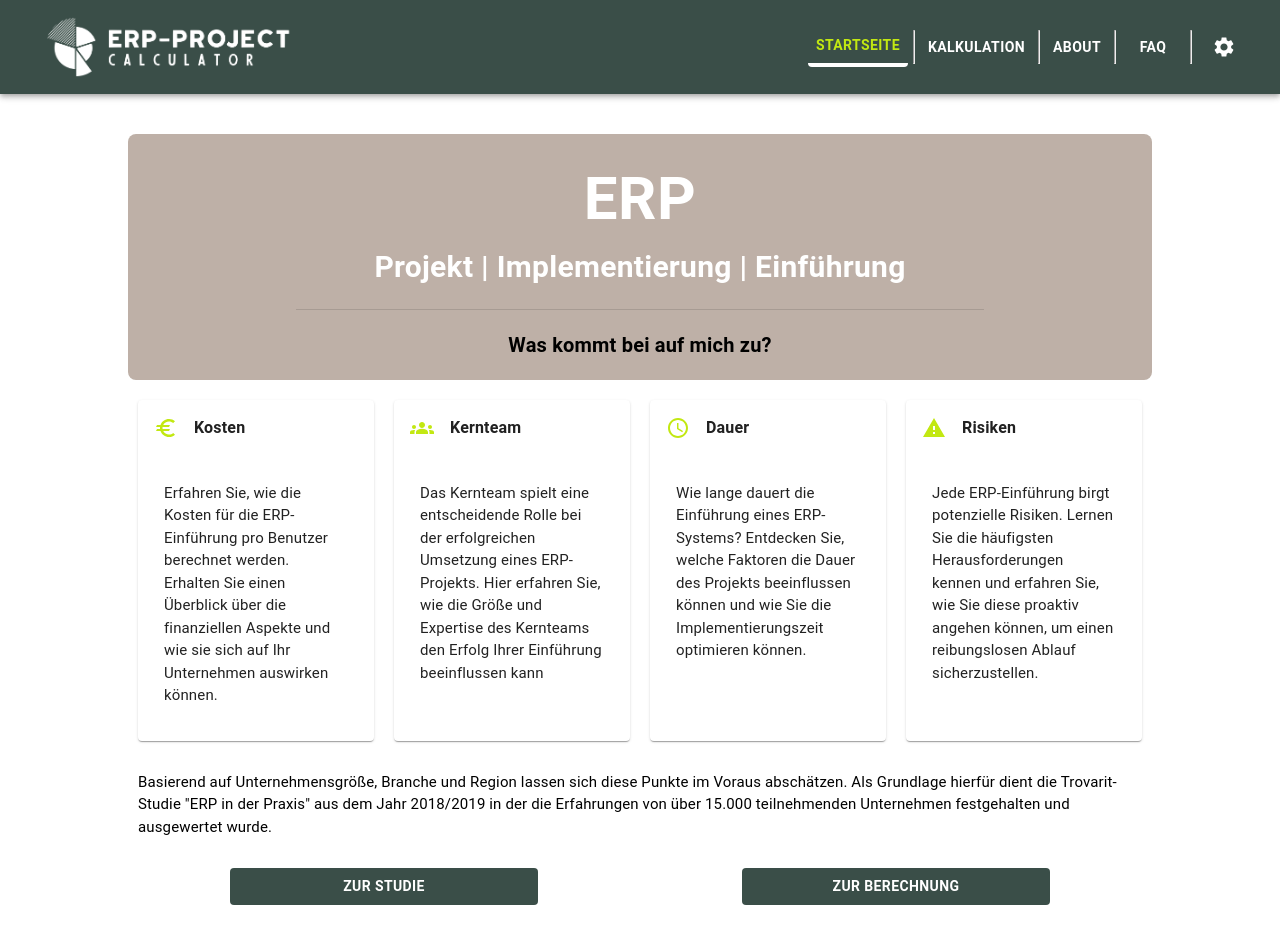
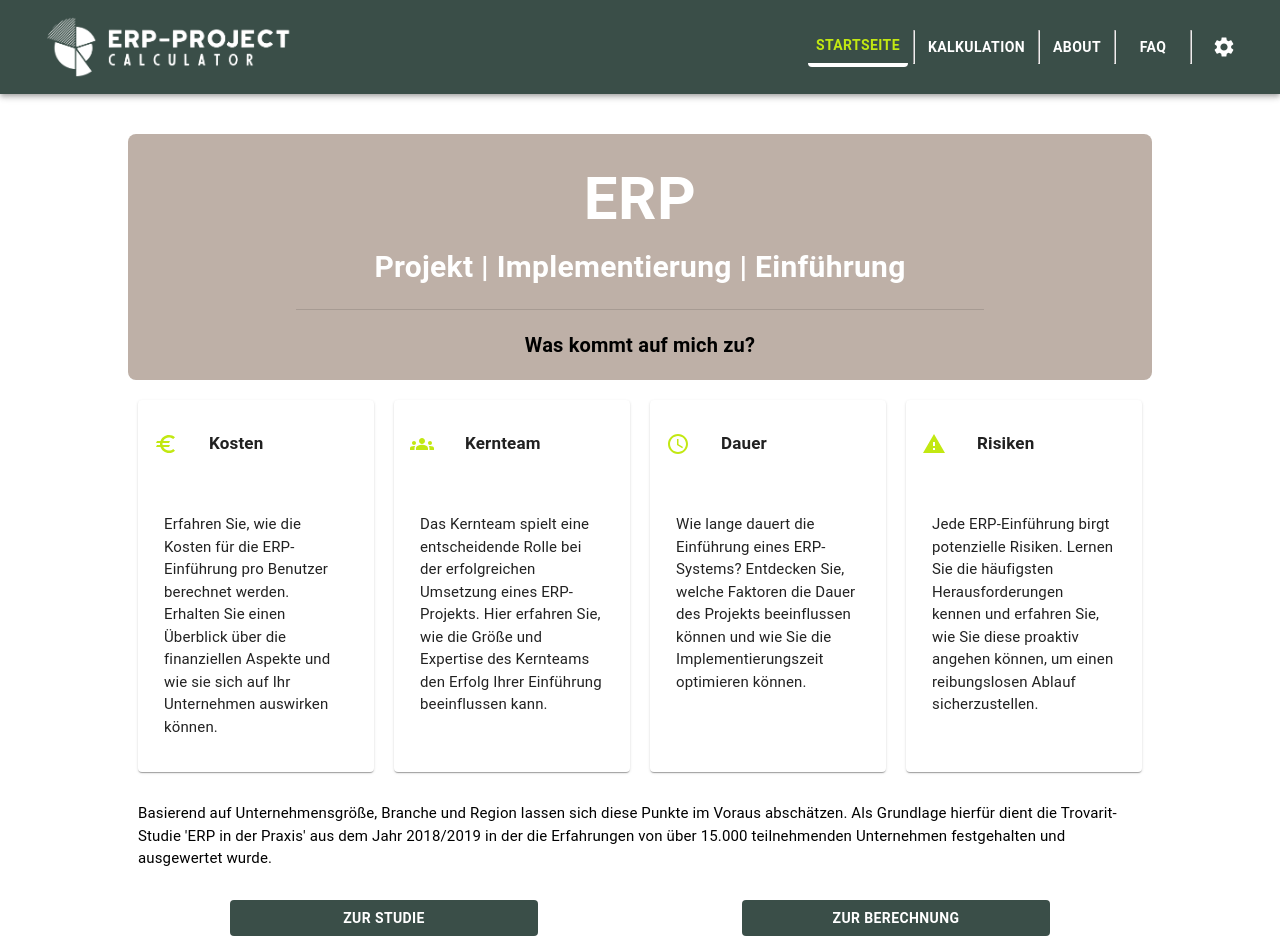
Before and after one commit to Baumarkttapete/erp, a React (Create React App) app: page / in a window 1280 px wide. Shown: the top 952 px of the page. Built offline with nearby package versions, Linux system fonts and the light colour scheme.

Commit message:
added more intl

```diff
--- a/src/locales/localeData.tsx
+++ b/src/locales/localeData.tsx
@@ -25,6 +25,28 @@ const localeData = {
     risks: "Risiken",
     pdf_export: "PDF Export",
     effects: "Auswirkungen",
+
+    home_title: "ERP",
+    home_subtitle: "Projekt | Implementierung | Einführung",
+    home_subtitle2: "Was kommt auf mich zu?",
+
+    home_costinfo:
+      "Erfahren Sie, wie die Kosten für die ERP-Einführung pro Benutzer berechnet werden. Erhalten Sie einen Überblick über die finanziellen Aspekte und wie sie sich auf Ihr Unternehmen auswirken können.",
+    home_personalinfo:
+      "Das Kernteam spielt eine entscheidende Rolle bei der erfolgreichen Umsetzung eines ERP-Projekts. Hier erfahren Sie, wie die Größe und Expertise des Kernteams den Erfolg Ihrer Einführung beeinflussen kann.",
+    home_timeinfo:
+      "Wie lange dauert die Einführung eines ERP-Systems? Entdecken Sie, welche Faktoren die Dauer des Projekts beeinflussen können und wie Sie die Implementierungszeit optimieren können.",
+    home_risksinfo:
+      "Jede ERP-Einführung birgt potenzielle Risiken. Lernen Sie die häufigsten Herausforderungen kennen und erfahren Sie, wie Sie diese proaktiv angehen können, um einen reibungslosen Ablauf sicherzustellen.",
+    home_infotext:
+      "Basierend auf Unternehmensgröße, Branche und Region lassen sich diese Punkte im Voraus abschätzen. Als Grundlage hierfür dient die Trovarit-Studie 'ERP in der Praxis' aus dem Jahr 2018/2019 in der die Erfahrungen von über 15.000 teilnehmenden Unternehmen festgehalten und ausgewertet wurde.",
+    home_btn_study: "Zur Studie",
+    home_btn_calculation: "Zur Berechnung",
+
+    about_infotext:
+      "Diese Anwendung ist im Rahmen der Bachelorarbeit zum Thema 'Usability-fokussierte Entwicklung einer Anwendung zur Kostenkalkulation von ERP-Einführungsprojekten' an der Hochschule für Wirtschaft und Recht Berlin entstanden und durch Bianca Stodieck entwickelt worden.",
+    about_infotext2:
+      "Das Ziel ist es, Unternehmen dabei zu unterstützen, die Kosten für die Einführung eines ERP-Systems besser abzuschätzen und transparenter zu gestalten.",
 
     branch: "Branche",
     branch_industry: "Industrie",
--- a/src/pages/About.tsx
+++ b/src/pages/About.tsx
@@ -9,20 +9,16 @@ const About: React.FC<{}> = ({}) => {
 
   return (
     <>
+      <Box sx={{ margin: "40px auto", width: "80%" }}>
         <CustomTitle>{intl.formatMessage({ id: "about" })}</CustomTitle>
         <Box sx={{ margin: "40px" }}>
           <CostumText>
-          Diese Anwendung ist im Rahmen der Bachelorarbeit zum Thema
-          "Usability-fokussierte Entwicklung einer Anwendung zur
-          Kostenkalkulation von ERP-Einführungsprojekten" an der Hochschule für
-          Wirtschaft und Recht Berlin entstanden und durch Bianca Stodieck
-          entwickelt worden.
+            {intl.formatMessage({ id: "about_infotext" })}
           </CostumText>
           <CostumText>
-          Das Ziel ist es, Unternehmen dabei zu unterstützen, die Kosten für die
-          Einführung eines ERP-Systems besser abzuschätzen und transparenter zu
-          gestalten.
+            {intl.formatMessage({ id: "about_infotext2" })}
           </CostumText>
+        </Box>
       </Box>
     </>
   );
--- a/src/pages/Faq.tsx
+++ b/src/pages/Faq.tsx
@@ -1,11 +1,16 @@
 import React from "react";
 import CustomTitle from "../ui/CustomTitle";
 import { useIntl } from "react-intl";
+import { Box } from "@mui/material";
 
 const Faq: React.FC<{}> = () => {
   const intl = useIntl();
 
-  return <CustomTitle>{intl.formatMessage({ id: "faq" })}</CustomTitle>;
+  return (
+    <Box sx={{ margin: "40px auto", width: "80%" }}>
+      <CustomTitle>{intl.formatMessage({ id: "faq" })}</CustomTitle>
+    </Box>
+  );
 };
 
 export default Faq;
--- a/src/pages/Home.tsx
+++ b/src/pages/Home.tsx
@@ -10,9 +10,11 @@ import GroupsIcon from "@mui/icons-material/Groups";
 import AccessTimeIcon from "@mui/icons-material/AccessTime";
 import ReportProblemIcon from "@mui/icons-material/ReportProblem";
 import CostumText from "../ui/CostumText";
+import { useIntl } from "react-intl";
 
 const Home: React.FC<{}> = ({}) => {
   const { theme } = useTheme();
+  const intl = useIntl();
 
   return (
     <Box
@@ -38,58 +40,44 @@ const Home: React.FC<{}> = ({}) => {
         <Typography
           sx={{ fontSize: "60px", fontWeight: "bold", color: theme.font2 }}
         >
-          ERP
+          {intl.formatMessage({ id: "home_title" })}
         </Typography>
         <Typography
           sx={{ fontSize: "30px", fontWeight: "bold", color: theme.font2 }}
         >
-          Projekt | Implementierung | Einführung
+          {intl.formatMessage({ id: "home_subtitle" })}
         </Typography>
         <Divider sx={{ width: "70%", margin: "20px auto" }} />
         <Typography
           sx={{ fontSize: "20px", fontWeight: "bold", color: theme.font }}
         >
-          Was kommt bei auf mich zu?
+          {intl.formatMessage({ id: "home_subtitle2" })}
         </Typography>
       </Box>
 
       <Box sx={{ display: "flex", justifyContent: "space-between" }}>
         <HomeCard
-          title={"Kosten"}
+          title={intl.formatMessage({ id: "cost" })}
           avatar={<EuroIcon style={{ color: theme.secondary }} />}
-          text={
-            "Erfahren Sie, wie die Kosten für die ERP-Einführung pro Benutzer berechnet werden. Erhalten Sie einen Überblick über die finanziellen Aspekte und wie sie sich auf Ihr Unternehmen auswirken können."
-          }
+          text={intl.formatMessage({ id: "home_costinfo" })}
         />
         <HomeCard
-          title={"Kernteam"}
+          title={intl.formatMessage({ id: "personal" })}
           avatar={<GroupsIcon style={{ color: theme.secondary }} />}
-          text={
-            "Das Kernteam spielt eine entscheidende Rolle bei der erfolgreichen Umsetzung eines ERP-Projekts. Hier erfahren Sie, wie die Größe und Expertise des Kernteams den Erfolg Ihrer Einführung beeinflussen kann"
-          }
+          text={intl.formatMessage({ id: "home_personalinfo" })}
         />
         <HomeCard
-          title={"Dauer"}
+          title={intl.formatMessage({ id: "time" })}
           avatar={<AccessTimeIcon style={{ color: theme.secondary }} />}
-          text={
-            "Wie lange dauert die Einführung eines ERP-Systems? Entdecken Sie, welche Faktoren die Dauer des Projekts beeinflussen können und wie Sie die Implementierungszeit optimieren können."
-          }
+          text={intl.formatMessage({ id: "home_timeinfo" })}
         />
         <HomeCard
-          title={"Risiken"}
+          title={intl.formatMessage({ id: "risks" })}
           avatar={<ReportProblemIcon style={{ color: theme.secondary }} />}
-          text={
-            "Jede ERP-Einführung birgt potenzielle Risiken. Lernen Sie die häufigsten Herausforderungen kennen und erfahren Sie, wie Sie diese proaktiv angehen können, um einen reibungslosen Ablauf sicherzustellen."
-          }
+          text={intl.formatMessage({ id: "home_risksinfo" })}
         />
       </Box>
-      <CostumText>
-        Basierend auf Unternehmensgröße, Branche und Region lassen sich diese
-        Punkte im Voraus abschätzen. Als Grundlage hierfür dient die
-        Trovarit-Studie "ERP in der Praxis" aus dem Jahr 2018/2019 in der die
-        Erfahrungen von über 15.000 teilnehmenden Unternehmen festgehalten und
-        ausgewertet wurde.
-      </CostumText>
+      <CostumText>{intl.formatMessage({ id: "home_infotext" })}</CostumText>
       <Box
         sx={{
           display: "flex",
@@ -114,7 +102,7 @@ const Home: React.FC<{}> = ({}) => {
             window.open("https://www.trovarit.com/erp-praxis/", "_blank");
           }}
         >
-          Zur Studie
+          {intl.formatMessage({ id: "home_btn_study" })}
         </Button>
         <Button
           sx={{
@@ -132,7 +120,7 @@ const Home: React.FC<{}> = ({}) => {
             window.location.href = routePaths.calculator;
           }}
         >
-          Zur Berechnung
+          {intl.formatMessage({ id: "home_btn_calculation" })}
         </Button>
       </Box>
     </Box>
--- a/src/theme/Sizes.ts
+++ b/src/theme/Sizes.ts
@@ -1,5 +1,5 @@
 export const fontSize = {
   title: "22px",
-  subtitle: "18px",
+  subtitle: "17px",
   text: "15px",
 };
--- a/src/ui/CalculationSteps/Step2/InfoCardPie.tsx
+++ b/src/ui/CalculationSteps/Step2/InfoCardPie.tsx
@@ -16,6 +16,7 @@ import InfoCardRow from "./InfoCardRow";
 import { useTheme } from "../../../theme/ThemeProvider";
 import InfoIcon from "@mui/icons-material/Info";
 import CostumText from "../../CostumText";
+import CustomSubtitle from "../../CustomSubtitle";
 
 interface ExpandMoreProps extends IconButtonProps {
   expand: boolean;
@@ -76,7 +77,11 @@ const InfoCardPie: React.FC<InfoCardProps> = ({
         minWidth: WIDTH,
       }}
     >
-      <CardHeader avatar={avatar} title={title} />
+      <CardHeader
+        avatar={avatar}
+        title={<CustomSubtitle>{title}</CustomSubtitle>}
+        style={{ fontWeight: "bold" }}
+      />
       <CardContent>
         <Box
           sx={{
--- a/src/ui/Home/HomeCard.tsx
+++ b/src/ui/Home/HomeCard.tsx
@@ -1,6 +1,7 @@
 import React from "react";
 import { Card, CardContent, CardHeader } from "@mui/material";
 import CostumText from "../CostumText";
+import CustomSubtitle from "../CustomSubtitle";
 
 const HomeCard: React.FC<{
   title: string;
@@ -10,8 +11,7 @@ const HomeCard: React.FC<{
   return (
     <Card sx={{ maxWidth: 345, margin: "20px 10px", flex: 1 }}>
       <CardHeader
-        title={title}
-        titleTypographyProps={{ fontSize: "16px", fontWeight: "bold" }}
+        title={<CustomSubtitle>{title}</CustomSubtitle>}
         avatar={avatar}
       />
 
```
Lines whose indentation alone changed are shown as unchanged.
